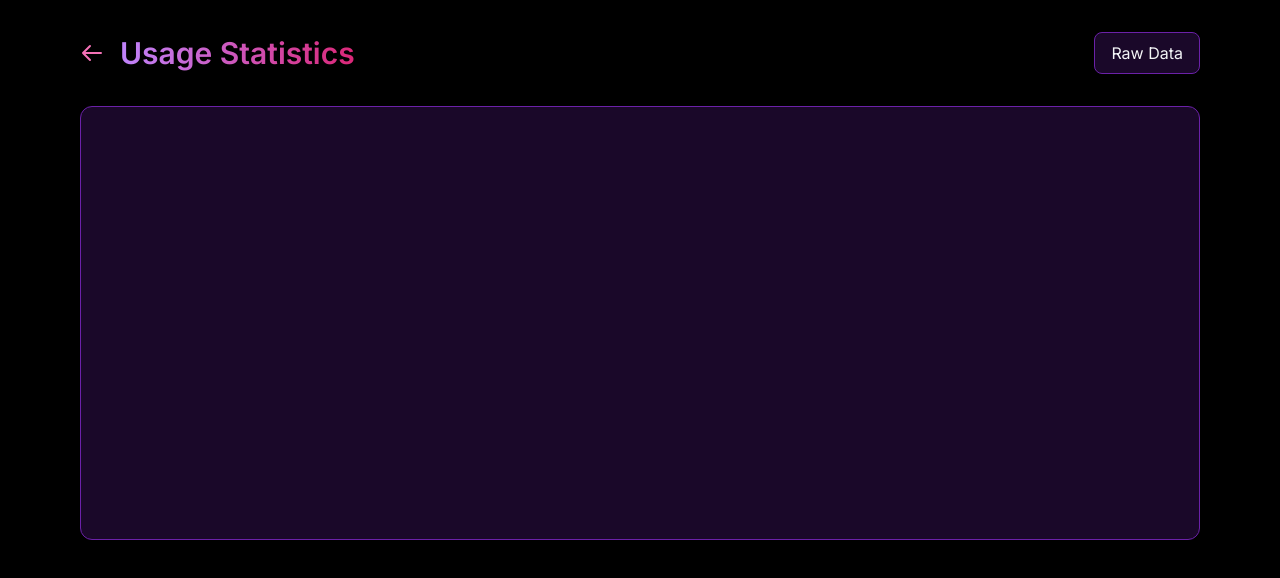
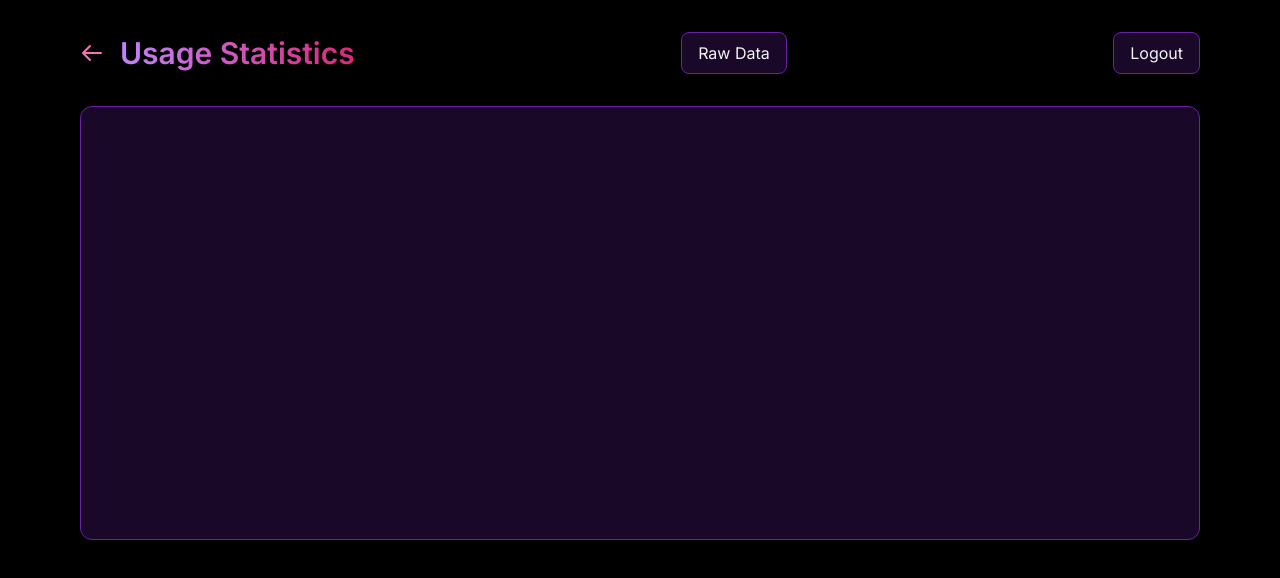
Before and after one commit to janwilmake/forgithub.dashboard, a website: page usage.html in a window 1280 px wide. Drawn offline with nearby package versions, Linux system fonts and the light colour scheme.

Commit message:
improvements

```diff
--- a/usage.html
+++ b/usage.html
@@ -35,6 +35,10 @@
             <a href="/usage.json"
                 class="bg-purple-900/30 border border-purple-800 px-4 py-2 rounded-lg hover:bg-purple-800/30 transition-colors">
                 Raw Data
+            </a>
+            <a href="/logout"
+                class="bg-purple-900/30 border border-purple-800 px-4 py-2 rounded-lg hover:bg-purple-800/30 transition-colors">
+                Logout
             </a>
         </div>
 
```
